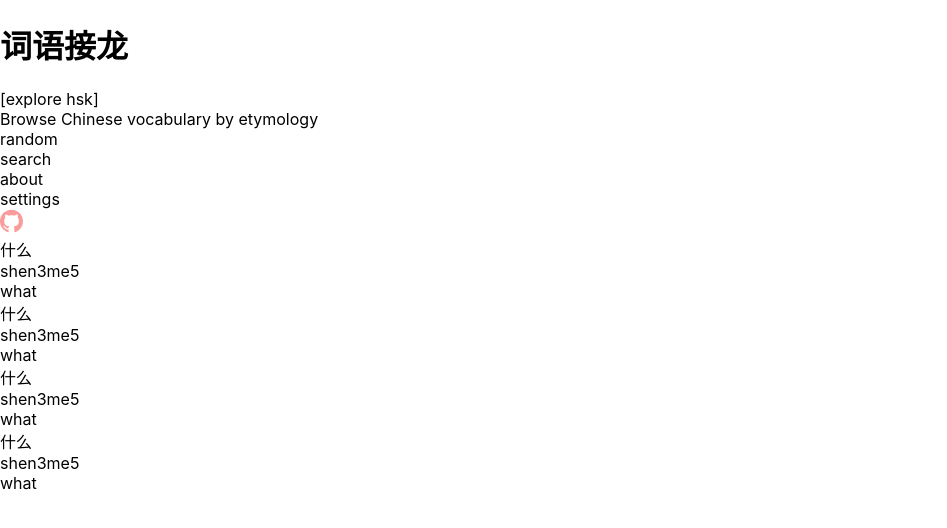
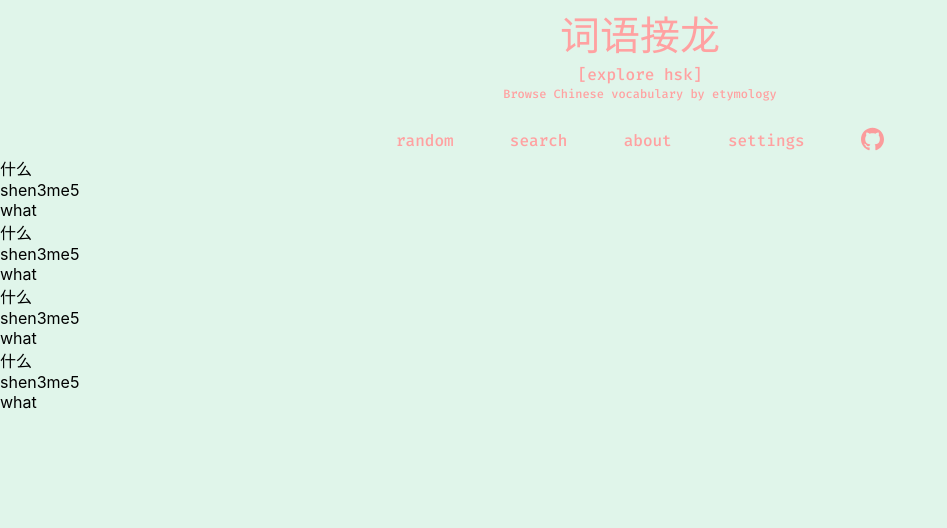
Before and after one commit to syltruong/explorehsk, a React (Create React App) app in the folder frontend-react/: page / in a window 1280 px wide. Shown: the top 528 px of the page, without its empty margins (0-947 px from the left). Built offline with nearby package versions, Linux system fonts and the light colour scheme.

Commit message:
header styling

```diff
--- a/frontend-react/src/App.css
+++ b/frontend-react/src/App.css
@@ -1,4 +1,20 @@
-.App {
+@import url('https://fonts.googleapis.com/css2?family=Fira+Code:wght@500;700&family=Noto+Sans+SC:wght@500;700&display=swap');
+
+body {
+  background-color: #E0F5EA;
+  margin: 0;
+}
+
+.zh {
+  font-family: 'Noto Sans SC', sans-serif;
+}
+
+.en {
+  font-family: 'Fira Code', monospace;
+}
+
+
+/* .App {
   text-align: center;
 }
 
@@ -35,4 +51,4 @@
   to {
     transform: rotate(360deg);
   }
-}
+} */
--- /dev/null
+++ b/frontend-react/src/Header.css
@@ -0,0 +1,54 @@
+
+header {
+    display: flex;
+    flex-direction: column;
+    justify-content: space-between;
+    align-items: center;
+
+    color: #FFA1A1;
+}
+
+.title {
+    text-align: center;
+}
+
+.title * {
+    padding: 0;
+    margin-top: 0.1em;
+    margin-bottom: 0;
+    font-weight: 500;
+}
+
+.title h1 {
+    font-size: 2.5rem;
+}
+
+.title h2 {
+    font-size: 1rem;
+}
+
+.title h3 {
+    font-size: 0.75rem;
+}
+
+nav {
+    display: flex;
+    justify-content: space-between;
+    align-items: center;
+    margin-top: 1.5em;
+    width: 100%;
+    max-width: 500px;
+}
+
+button {
+    /* strip the default appearence */
+    font-size: 100%;
+    font-family: inherit;
+    background-color: inherit;
+    color: inherit;
+    border: 0;
+}
+
+button:hover {
+    cursor: pointer;
+}
--- a/frontend-react/src/Header.js
+++ b/frontend-react/src/Header.js
@@ -1,17 +1,18 @@
 import github from './github.svg';
+import './Header.css';
 
 function Title() {
     return (
-        <div>
-            <h1>
+        <div className={'title'}>
+            <h1 className={'zh'}>
                 词语接龙
             </h1>
-            <div>
+            <h2 className={'en'}>
                 [explore hsk]
-            </div>
-            <div>
+            </h2>
+            <h3 className={'en'}>
                 Browse Chinese vocabulary by etymology
-            </div>
+            </h3>
         </div>
     )
 }
@@ -19,18 +20,18 @@ function Title() {
 
 function Nav() {
     return (
-        <div>
+        <nav>
             {/* think about settings those to <button></button> tags */}
-            <div>random</div>
-            <div>search</div>
-            <div>about</div>
-            <div>settings</div>
-            <div>
+            <button className={'en'}>random</button>
+            <button className={'en'}>search</button>
+            <button className={'en'}>about</button>
+            <button className={'en'}>settings</button>
+            <button>
                 <a href="https://github.com/syltruong/explorehsk" target="_blank">
                     <img src={github} alt="github octocat" />
                 </a>
-            </div>
-        </div>
+            </button>
+        </nav>
     )
 }
 
```
